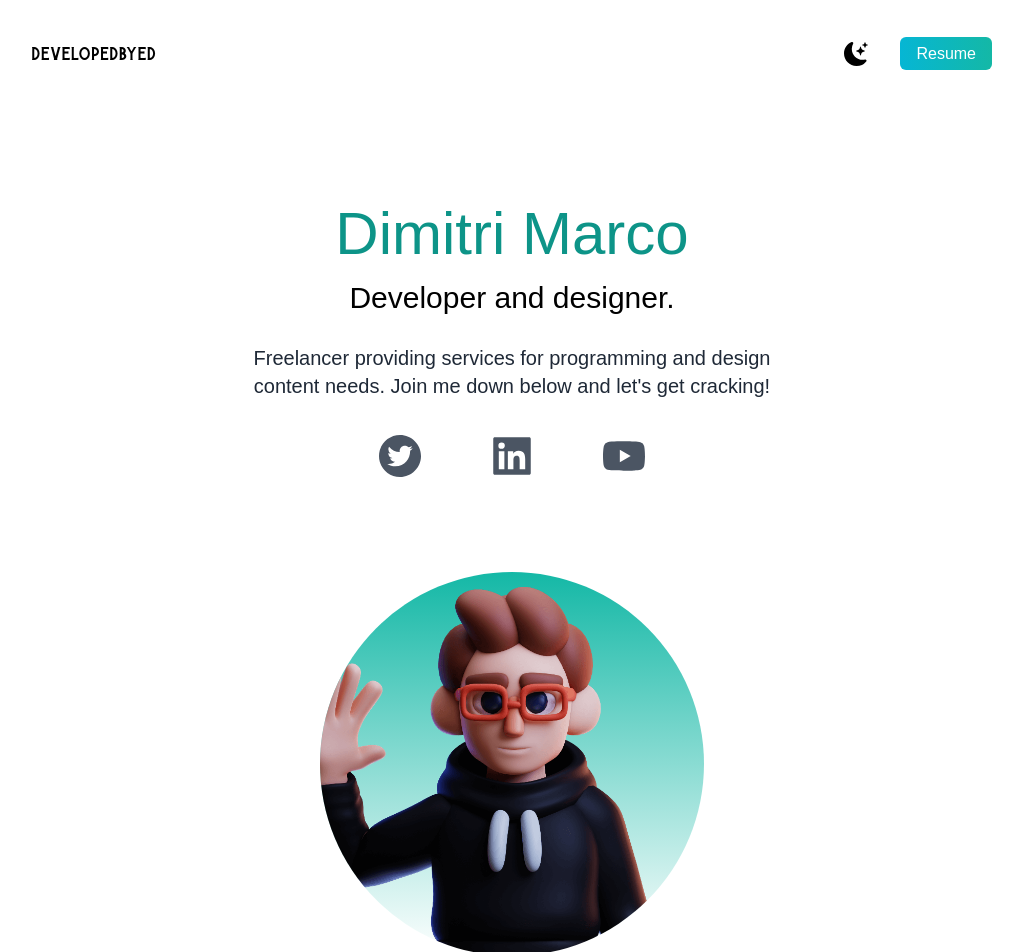
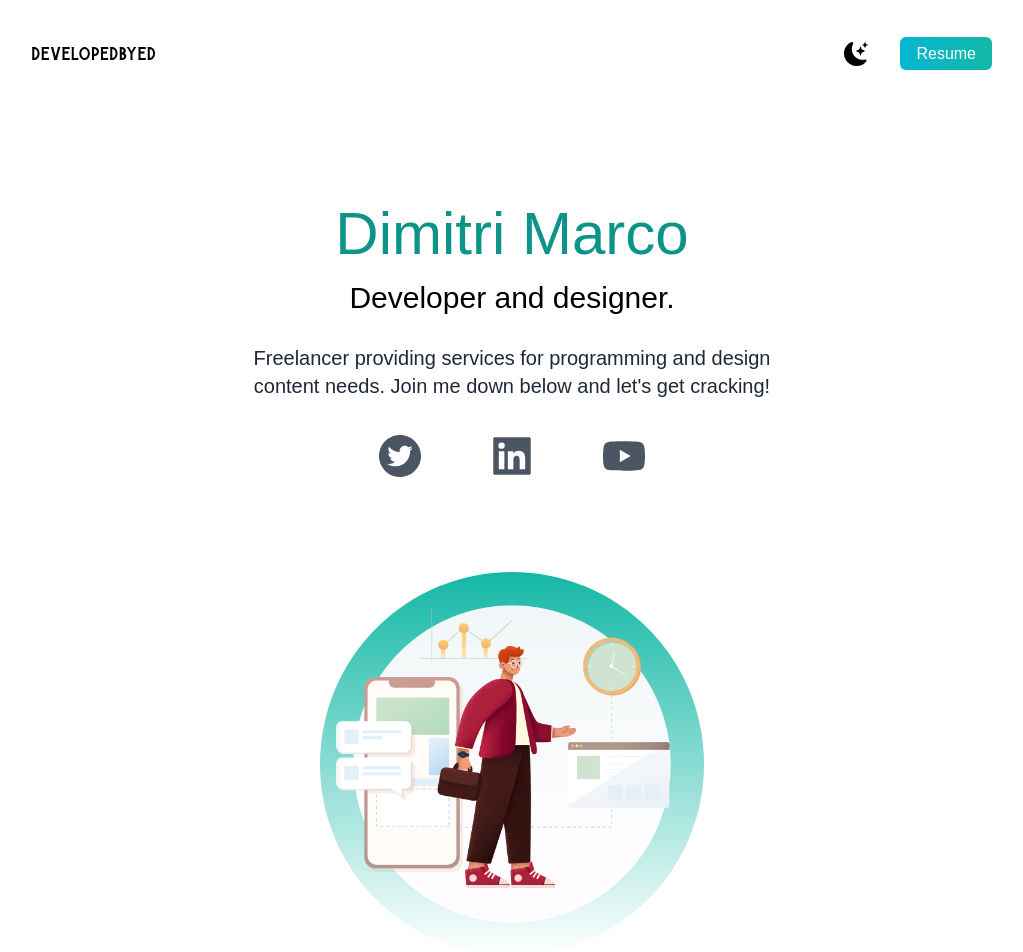
Before and after one commit to amanshridev/portfolio, a Next.js app: page / in a window 1280 px wide. Shown: the top 952 px of the page, without its empty margins (128-1151 px from the left). Built offline with nearby package versions, Linux system fonts and the light colour scheme.

Commit message:
added avatar

```diff
--- a/pages/index.js
+++ b/pages/index.js
@@ -6,7 +6,7 @@ import {
 } from "react-icons/ai";
 import { BsFillMoonStarsFill } from "react-icons/bs";
 import { useState } from "react";
-import deved from "../public/dev-ed-wave.png";
+import avatar from "../public/avatar.png";
 import code from "../public/code.png";
 import design from "../public/design.png";
 import consulting from "../public/consulting.png";
@@ -66,7 +66,7 @@ export default function Home() {
               <AiFillYoutube />
             </div>
             <div className="mx-auto bg-gradient-to-b from-teal-500 rounded-full w-80 h-80 relative overflow-hidden mt-20 md:h-96 md:w-96">
-              <Image src={deved} layout="fill" objectFit="cover" />
+              <Image src={avatar} layout="fill" objectFit="cover" />
             </div>
           </div>
         </section>
```
Also changed, not shown: public/avatar.png, public/dev-ed-wave.png (deleted).
